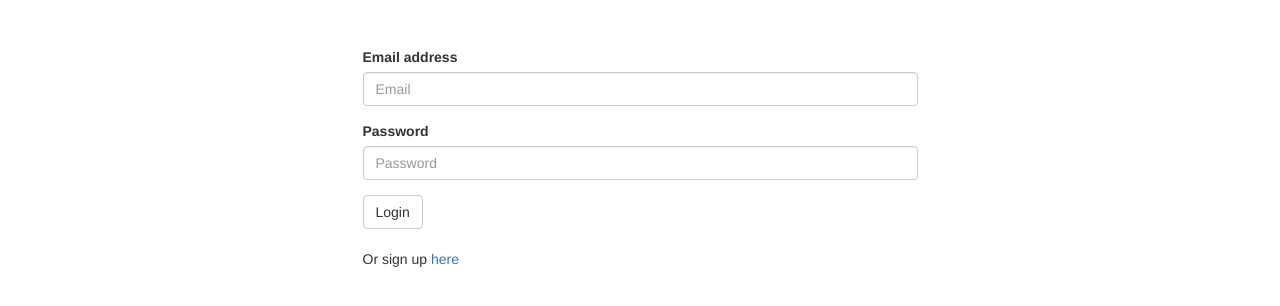
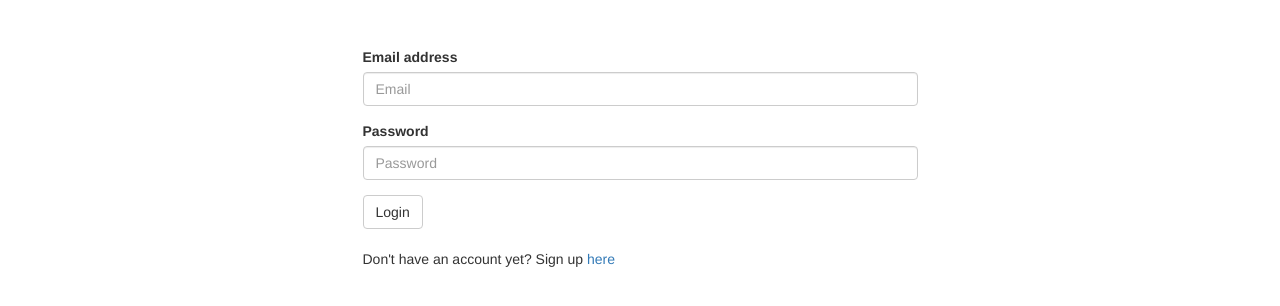
Before and after one commit to mdamian9/DevSpace, a website: page Sequelize-Passport-Example/public/login.html in a window 1280 px wide. Shown: the part 126-432 px from the top of the page. Drawn offline with nearby package versions, Linux system fonts and the light colour scheme.

Commit message:
Updated file paths

```diff
--- a/Sequelize-Passport-Example/public/login.html
+++ b/Sequelize-Passport-Example/public/login.html
@@ -32,7 +32,7 @@
           <button type="submit" class="btn btn-default">Login</button>
         </form>
         <br />
-        <p>Or sign up <a href="/">here</a></p>
+        <p>Don't have an account yet? Sign up <a href="/">here</a></p>
       </div>
     </div>
   </div>
```
